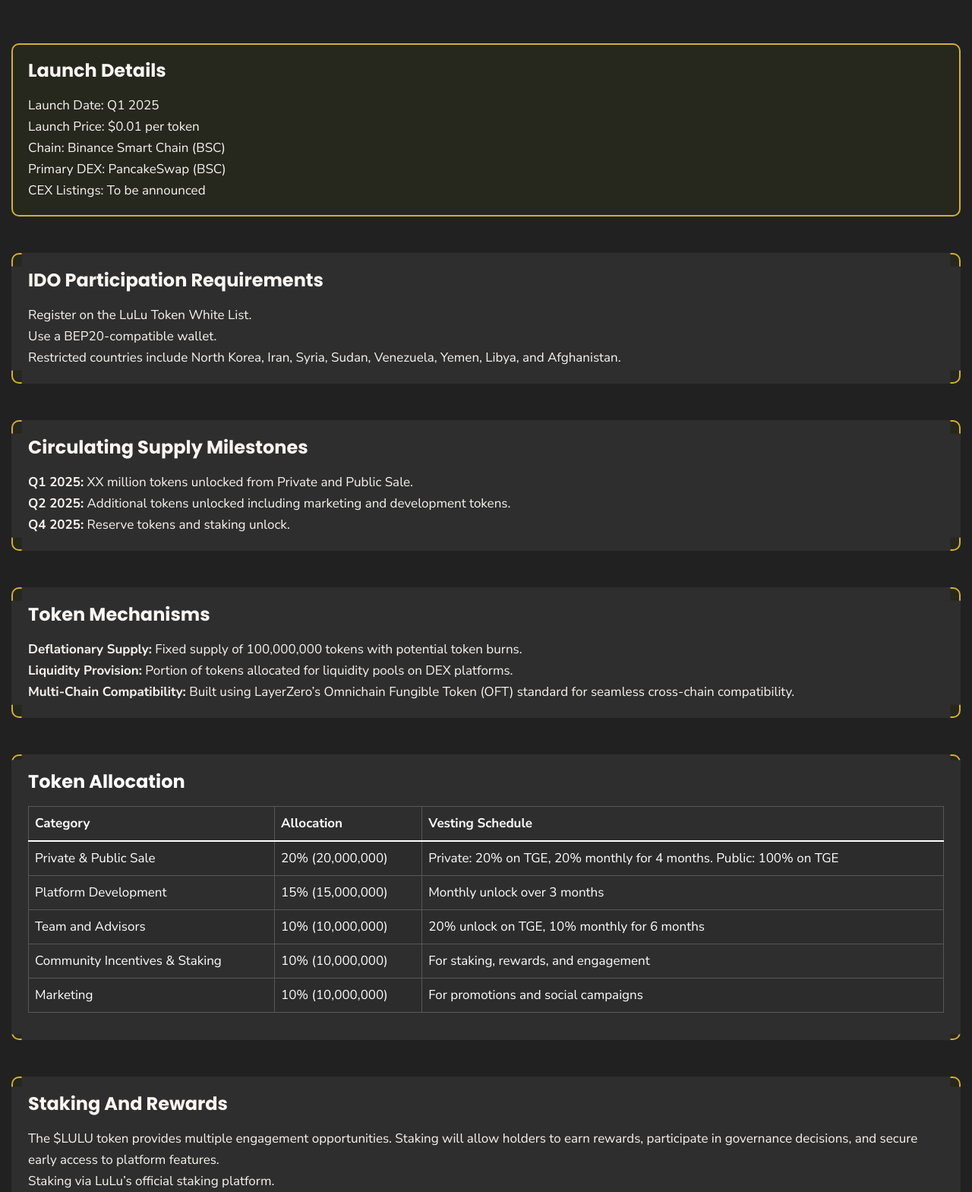
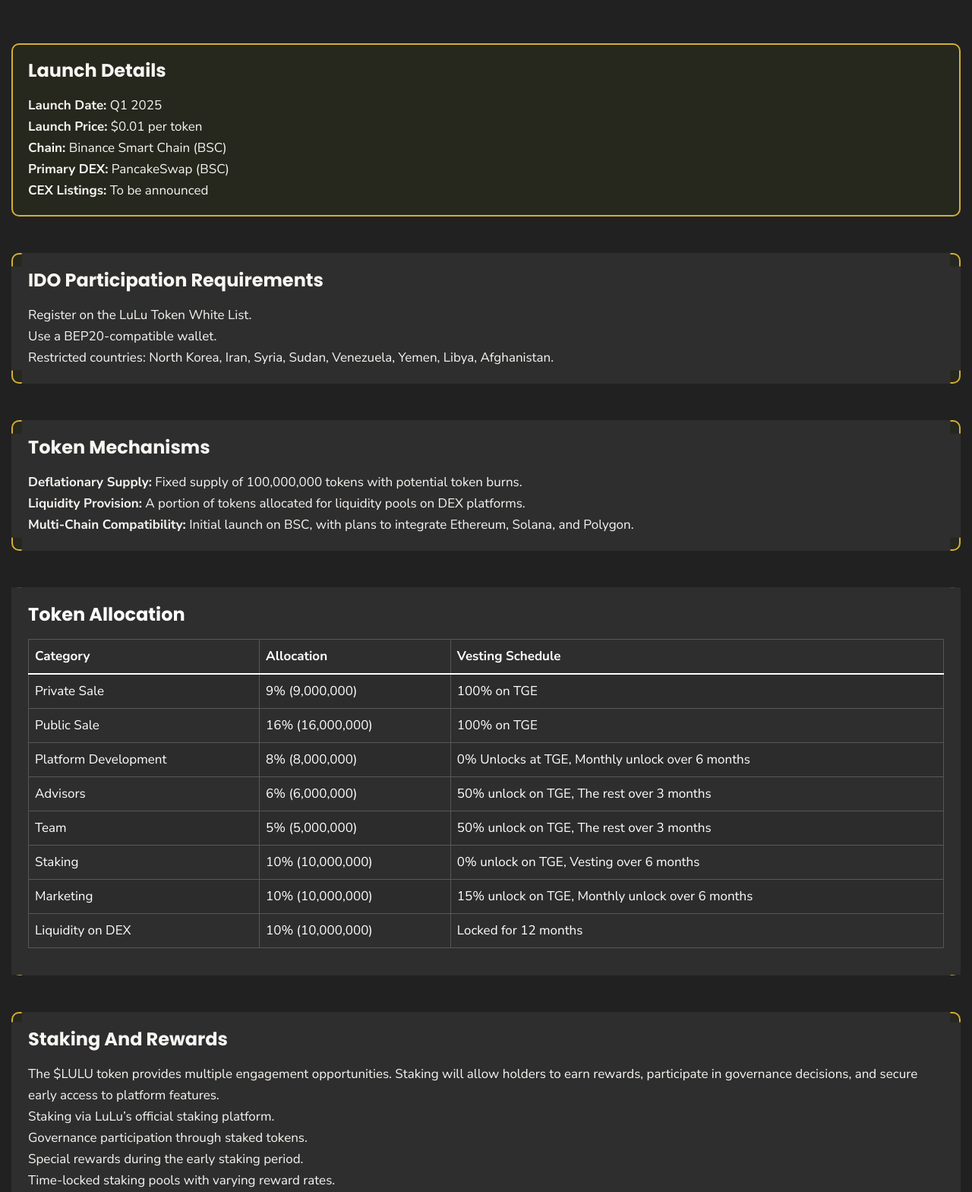
Before and after one commit to iinjaz-token/LULU-COIN, a plain HTML site: page about.html in a window 1280 px wide. Shown: the part 2728-4297 px from the top of the page at 76% size. Drawn offline with nearby package versions, Linux system fonts and the light colour scheme.

Commit message:
updated the roadmap

```diff
--- a/about.html
+++ b/about.html
@@ -257,11 +257,11 @@
                             <div class="box-text corner-box active">
                                 <div class="h7">Launch Details</div>
                                 <ul>
-                                    <li>Launch Date: Q1 2025</li>
-                                    <li>Launch Price: $0.01 per token</li>
-                                    <li>Chain: Binance Smart Chain (BSC)</li>
-                                    <li>Primary DEX: PancakeSwap (BSC)</li>
-                                    <li>CEX Listings: To be announced</li>
+                                    <li><b>Launch Date:</b> Q1 2025</li>
+                                    <li><b>Launch Price:</b> $0.01 per token</li>
+                                    <li><b>Chain:</b> Binance Smart Chain (BSC)</li>
+                                    <li><b>Primary DEX:</b> PancakeSwap (BSC)</li>
+                                    <li><b>CEX Listings:</b> To be announced</li>
                                 </ul>
                             </div>
                         </div>
@@ -277,25 +277,8 @@
                                 <ul>
                                     <li>Register on the LuLu Token White List.</li>
                                     <li>Use a BEP20-compatible wallet.</li>
-                                    <li>Restricted countries include North Korea, Iran, Syria, Sudan, Venezuela, Yemen,
-                                        Libya, and Afghanistan.</li>
-                                </ul>
-                            </div>
-                        </div>
-                    </div>
-                </div>
-
-                <!-- Circulating Supply Milestones -->
-                <div class="row">
-                    <div class="col-md-12">
-                        <div class="wrap-about style2 m-b48" data-aos="fade-up" data-aos-duration="800">
-                            <div class="box-text corner-box">
-                                <div class="h7">Circulating Supply Milestones</div>
-                                <ul>
-                                    <li><b>Q1 2025:</b> XX million tokens unlocked from Private and Public Sale.</li>
-                                    <li><b>Q2 2025:</b> Additional tokens unlocked including marketing and development
-                                        tokens.</li>
-                                    <li><b>Q4 2025:</b> Reserve tokens and staking unlock.</li>
+                                    <li>Restricted countries: North Korea, Iran, Syria, Sudan, Venezuela, Yemen, Libya,
+                                        Afghanistan.</li>
                                 </ul>
                             </div>
                         </div>
@@ -311,10 +294,10 @@
                                 <ul>
                                     <li><b>Deflationary Supply:</b> Fixed supply of 100,000,000 tokens with potential
                                         token burns.</li>
-                                    <li><b>Liquidity Provision:</b> Portion of tokens allocated for liquidity pools on
+                                    <li><b>Liquidity Provision:</b> A portion of tokens allocated for liquidity pools on
                                         DEX platforms.</li>
-                                    <li><b>Multi-Chain Compatibility:</b> Built using LayerZero’s Omnichain Fungible
-                                        Token (OFT) standard for seamless cross-chain compatibility.</li>
+                                    <li><b>Multi-Chain Compatibility:</b> Initial launch on BSC, with plans to integrate
+                                        Ethereum, Solana, and Polygon.</li>
                                 </ul>
                             </div>
                         </div>
@@ -338,30 +321,46 @@
                                     </thead>
                                     <tbody>
                                         <tr>
-                                            <td style="color: #ffffff;">Private & Public Sale</td>
-                                            <td style="color: #ffffff;">20% (20,000,000)</td>
-                                            <td style="color: #ffffff;">Private: 20% on TGE, 20% monthly for 4 months.
-                                                Public: 100% on TGE</td>
+                                            <td style="color: #ffffff;">Private Sale</td>
+                                            <td style="color: #ffffff;">9% (9,000,000)</td>
+                                            <td style="color: #ffffff;">100% on TGE</td>
+                                        </tr>
+                                        <tr>
+                                            <td style="color: #ffffff;">Public Sale</td>
+                                            <td style="color: #ffffff;">16% (16,000,000)</td>
+                                            <td style="color: #ffffff;">100% on TGE</td>
                                         </tr>
                                         <tr>
                                             <td style="color: #ffffff;">Platform Development</td>
-                                            <td style="color: #ffffff;">15% (15,000,000)</td>
-                                            <td style="color: #ffffff;">Monthly unlock over 3 months</td>
+                                            <td style="color: #ffffff;">8% (8,000,000)</td>
+                                            <td style="color: #ffffff;">0% Unlocks at TGE, Monthly unlock over 6 months
+                                            </td>
                                         </tr>
                                         <tr>
-                                            <td style="color: #ffffff;">Team and Advisors</td>
-                                            <td style="color: #ffffff;">10% (10,000,000)</td>
-                                            <td style="color: #ffffff;">20% unlock on TGE, 10% monthly for 6 months</td>
+                                            <td style="color: #ffffff;">Advisors</td>
+                                            <td style="color: #ffffff;">6% (6,000,000)</td>
+                                            <td style="color: #ffffff;">50% unlock on TGE, The rest over 3 months</td>
                                         </tr>
                                         <tr>
-                                            <td style="color: #ffffff;">Community Incentives & Staking</td>
+                                            <td style="color: #ffffff;">Team</td>
+                                            <td style="color: #ffffff;">5% (5,000,000)</td>
+                                            <td style="color: #ffffff;">50% unlock on TGE, The rest over 3 months</td>
+                                        </tr>
+                                        <tr>
+                                            <td style="color: #ffffff;">Staking</td>
                                             <td style="color: #ffffff;">10% (10,000,000)</td>
-                                            <td style="color: #ffffff;">For staking, rewards, and engagement</td>
+                                            <td style="color: #ffffff;">0% unlock on TGE, Vesting over 6 months</td>
                                         </tr>
                                         <tr>
                                             <td style="color: #ffffff;">Marketing</td>
                                             <td style="color: #ffffff;">10% (10,000,000)</td>
-                                            <td style="color: #ffffff;">For promotions and social campaigns</td>
+                                            <td style="color: #ffffff;">15% unlock on TGE, Monthly unlock over 6 months
+                                            </td>
+                                        </tr>
+                                        <tr>
+                                            <td style="color: #ffffff;">Liquidity on DEX</td>
+                                            <td style="color: #ffffff;">10% (10,000,000)</td>
+                                            <td style="color: #ffffff;">Locked for 12 months</td>
                                         </tr>
                                     </tbody>
                                 </table>
@@ -369,7 +368,6 @@
                         </div>
                     </div>
                 </div>
-
 
                 <!-- Staking and Rewards Section -->
                 <div class="row">
@@ -392,6 +390,7 @@
                 </div>
             </div>
         </section>
+
         <footer id="footer">
             <div class="footer-main">
                 <img src="assets/images/backgroup/bg-ft.png" alt="" class="bg1">
```
